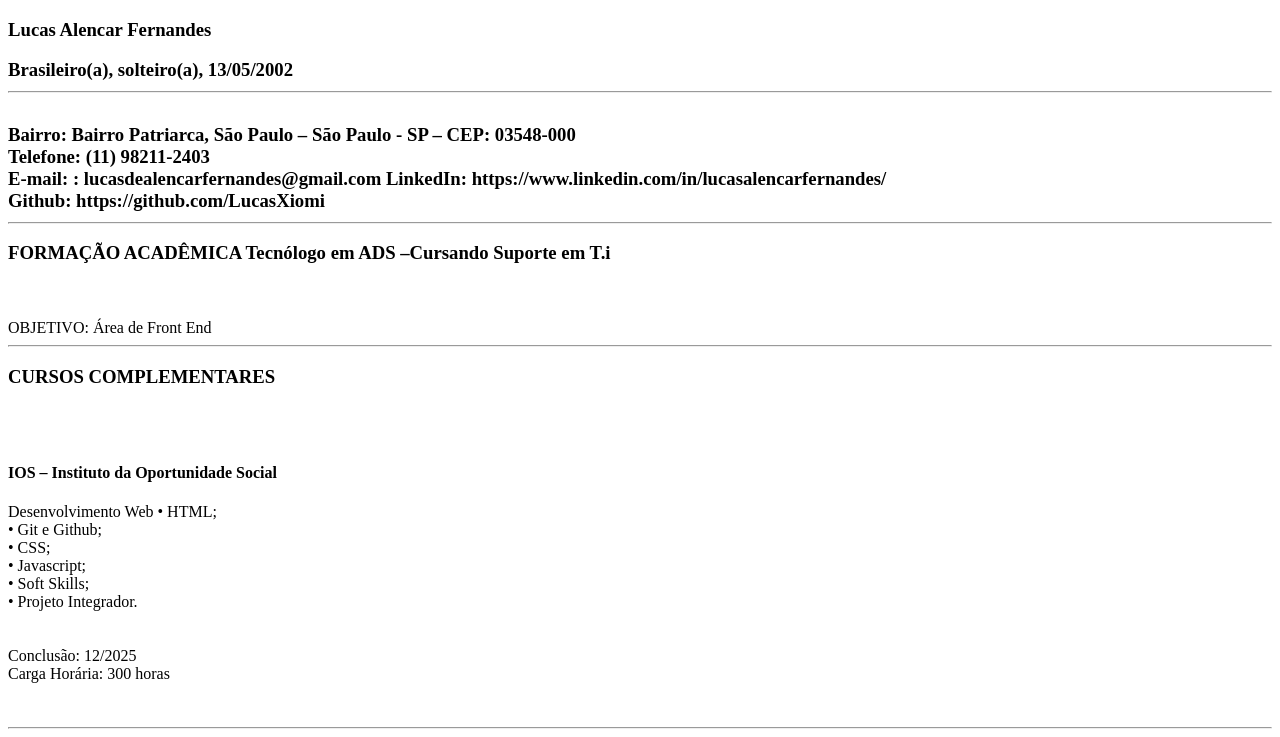
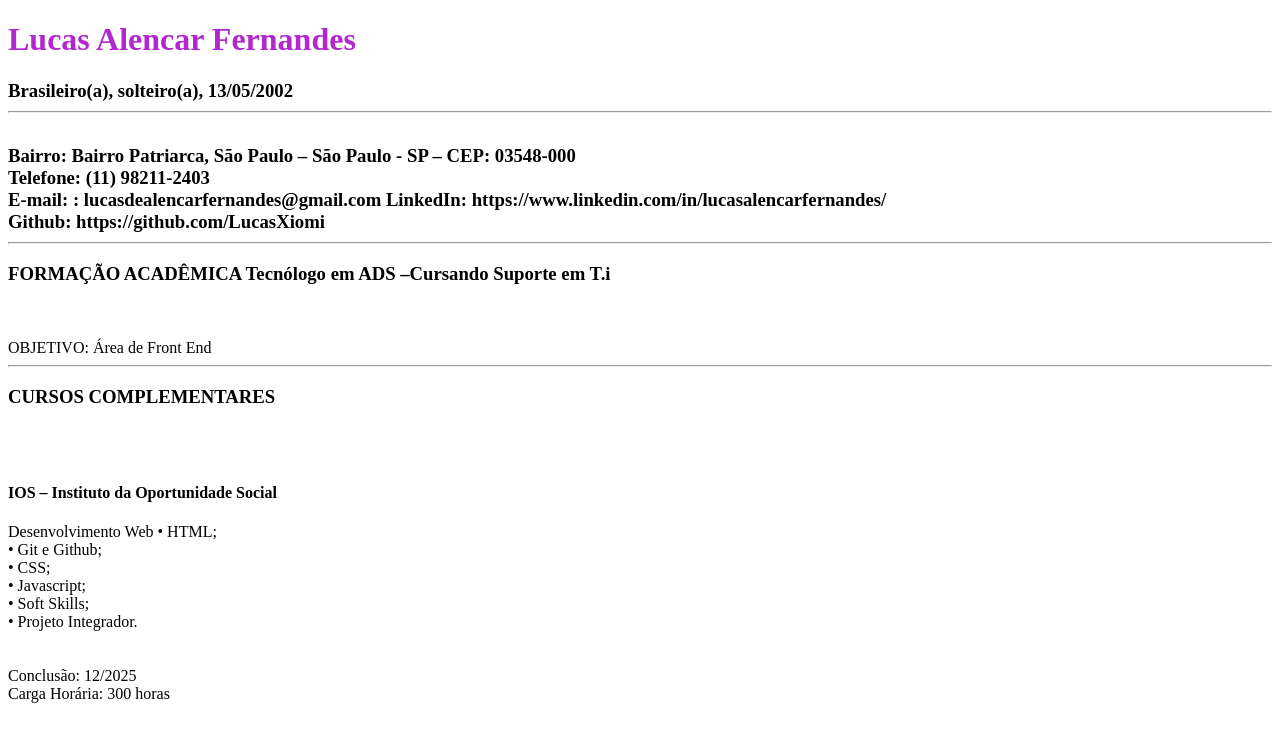
Before and after one commit to LucasAlencarFernandes/curriculo-html, a plain HTML site: page index.html in a window 1280 px wide. Shown: the top 737 px of the page. Drawn offline with Linux system fonts and the light colour scheme.

Commit message:
Organizando as pasta do curriculo

```diff
--- /dev/null
+++ b/css/style.css
@@ -0,0 +1,3 @@
+h1{
+    color:rgb(179, 39, 207)
+}
--- a/Lucas curriculo 2025/index.html
+++ b/index.html
@@ -4,7 +4,8 @@
 <head>
     <meta charset="UTF-8">
     <meta name="viewport" content="width=device-width, initial-scale=1.0">
-    <title>Document</title>
+    <title>Curriculo</title>
+    <link rel="stylesheet" href="css/style.css">
 </head>
 
 <body>
@@ -12,7 +13,7 @@
 
 
         <main>
-            <h3>Lucas Alencar Fernandes<br>
+            <h1>Lucas Alencar Fernandes<br>
                <h3> Brasileiro(a), solteiro(a), 13/05/2002
                 <hr>
 
@@ -24,7 +25,7 @@
                 <br>Github: https://github.com/LucasXiomi
                 <hr>
 
-            </h2>
+            </h1>
             <h3> FORMAÇÃO ACADÊMICA
                 Tecnólogo em ADS –Cursando
                 Suporte em T.i</h3></br>
```
